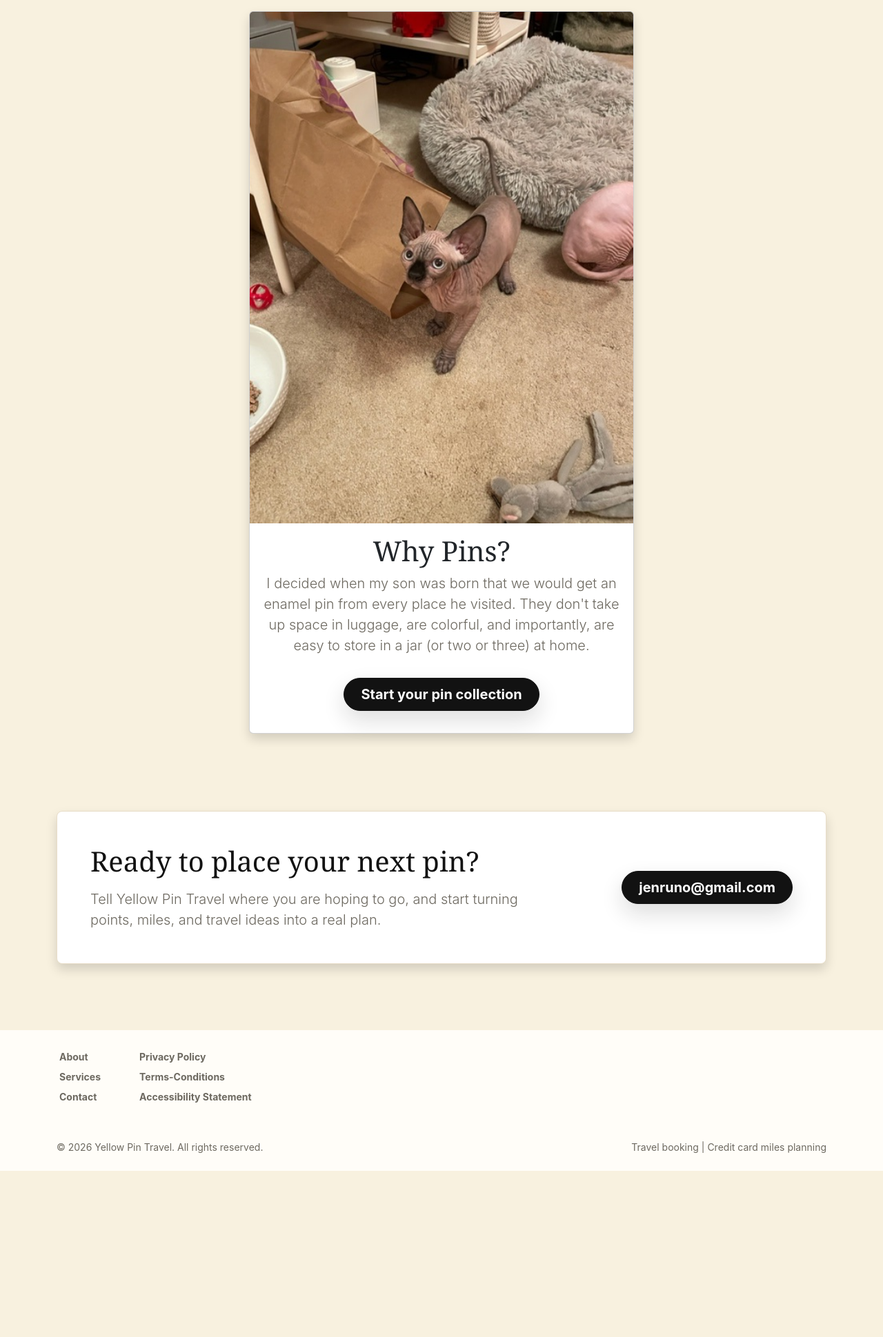
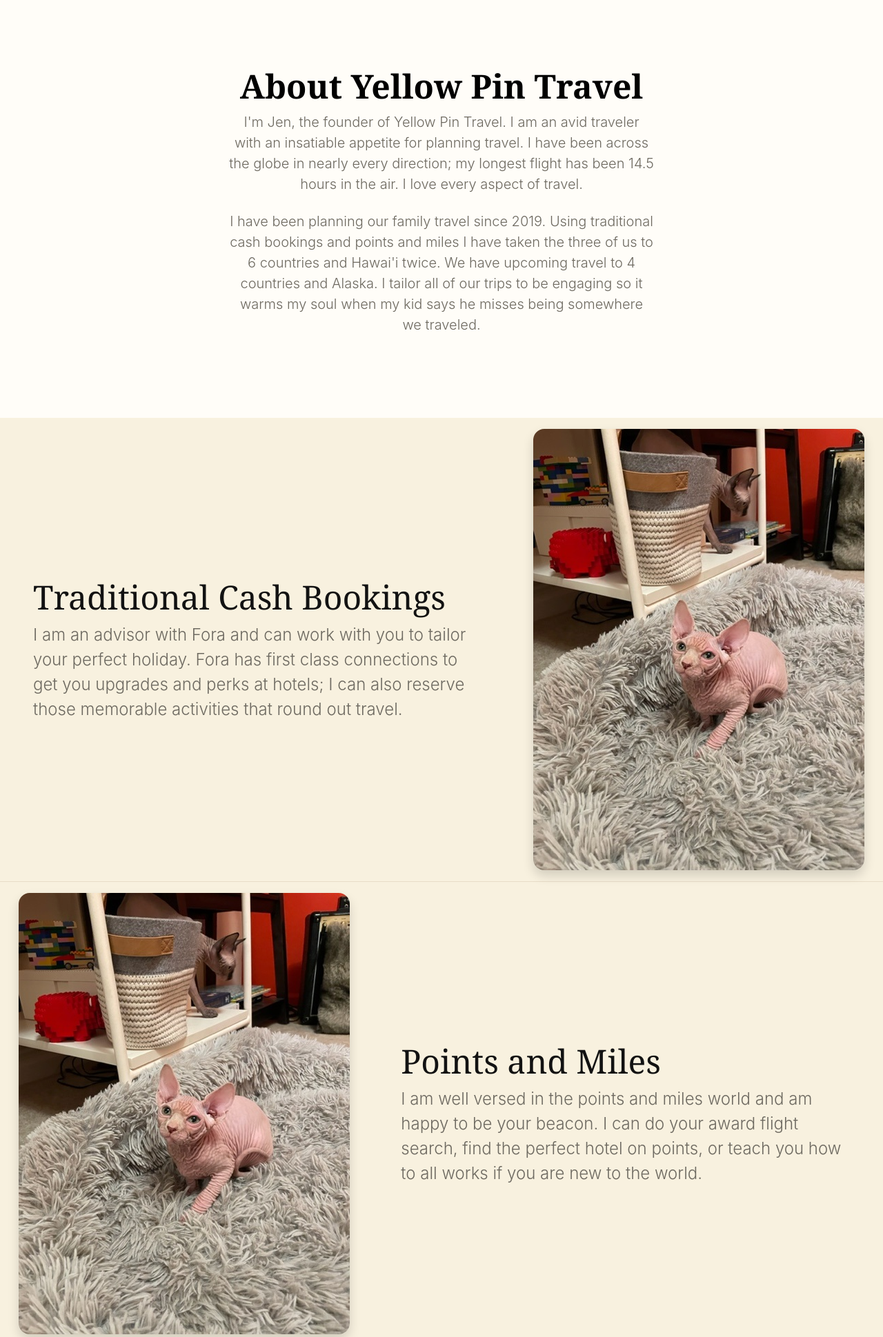
Before and after one commit to mspaits/yellow-pin-travel, a Flask app: page /about in a window 1280 px wide. Shown: the part 127-2066 px from the top of the page at 69% size. Before the commit the page ends 1825 px from the top, so only its background shows below. Run offline with Flask 3, Linux system fonts and the light colour scheme; some web fonts are replaced.

Commit message:
About page finished

```diff
--- a/static/css/styles.css
+++ b/static/css/styles.css
@@ -115,7 +115,6 @@
       background: var(--ypt-yellow);
       box-shadow: 0 0 0 0.25rem rgba(255, 212, 92, 0.28);
     }
-
 
     .lead-dot {
       display: flex;
--- a/templates/about.html
+++ b/templates/about.html
@@ -1,6 +1,47 @@
 {% extends "base.html" %}
 
 {% block body %}
+
+<div class="px-4 py-5 my-5 text-center">
+    <h1 class="display-5 fw-bold text-body-emphasis">About Yellow Pin Travel</h1>
+    <div class="col-lg-6 mx-auto">
+        <p class="lead mb-4"> I'm Jen, the founder of Yellow Pin Travel. I am an avid traveler with an insatiable appetite for planning travel. I have been across the globe in nearly every direction; my longest flight has been 14.5 hours in the air. I love every aspect of travel.</p>
+
+        <p class="lead mb-4"> I have been planning our family travel since 2019. Using traditional cash bookings and points and miles I have taken the three of us to 6 countries and Hawai'i twice. We have upcoming travel to 4 countries and Alaska. I tailor all of our trips to be engaging so it warms my soul when my kid says he misses being somewhere we traveled.</p>
+    </div>
+</div>
+
+<section class="section">
+    <div class="container-fluid">
+        <div class="row justify-content-center">
+            <div class="col-md p-5 align-self-center d-flex justify-content-center">
+                <div>
+                    <h2 class="display-5 my-2">Traditional Cash Bookings</h2>
+                    <p class="lead fs-4 my-2">I am an advisor with Fora and can work with you to tailor your perfect holiday. Fora has first class connections to get you upgrades and perks at hotels; I can also reserve those memorable activities that round out travel.</p>
+                </div>
+            </div>
+            <div class="col-md-5">
+                <img src="static/images/Beef.jpg" class="img-fluid mx-auto d-block rounded-4 my-3 shadow" alt="Taco">
+            </div>
+        </div>
+    </div>
+</section>
+
+<section class="section">
+    <div class="container-fluid">
+        <div class="row">
+            <div class="col-md-5">
+                <img src="static/images/Beef.jpg" class="img-fluid mx-auto d-block rounded-4 my-3 shadow" alt="Taco">
+            </div>
+            <div class="col-md p-5 align-self-center d-flex justify-content-center">
+                <div>
+                    <h2 class="display-5 my-2">Points and Miles</h2>
+                    <p class="lead fs-4 my-2">I am well versed in the points and miles world and am happy to be your beacon. I can do your award flight search, find the perfect hotel on points, or teach you how to all works if you are new to the world.</p>
+                </div>
+            </div>
+        </div>
+    </div>
+</section>
 
 <section class="cta-section p-3">
     <div class="container d-flex justify-content-center">
```
